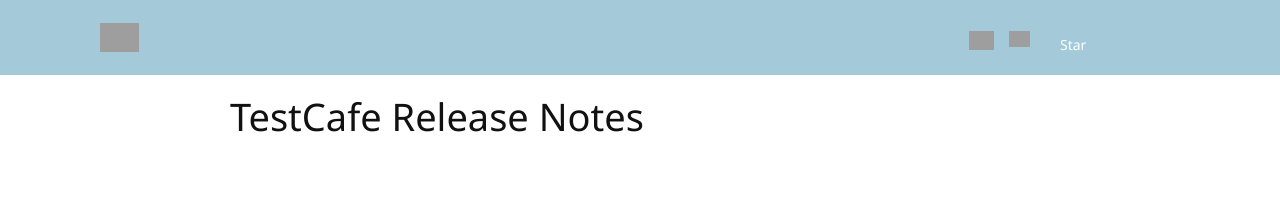
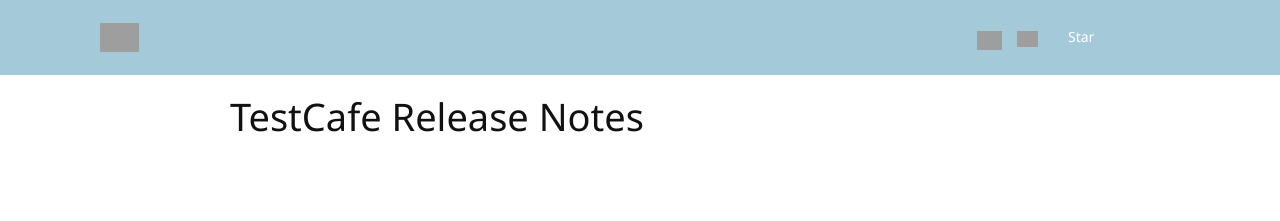
Before and after one commit to DevExpress/testcafe-gh-page-assets, a Jekyll site: the page built from src/blog/index.html, in a window 1280 px wide. Shown: the top 221 px of the page. Built offline with Jekyll 4.4.1, drawn with Linux system fonts in a browser that asks for light colours; nearby versions of some CDN libraries; Markdown is read by kramdown in place of the engine named in the settings; comment, search, counter and statistics services are not loaded; grey boxes are pictures that could not be loaded.

Commit message:
Make it look similar in Chrome and Firefox

```diff
--- a/src/_sass/_layout.scss
+++ b/src/_sass/_layout.scss
@@ -19,9 +19,11 @@
     }
 
     .star-button {
+        display: inline-block;
         height: 28px;
-        margin-left: 26px;
-        line-height: 1.5;
+        width: 112px;
+        margin: 0 0 2px 26px;
+        vertical-align: text-bottom;
     }
 
     .site-logo {
@@ -44,7 +46,7 @@
         display: inline-block;
         height: 21px;
         width: 25px;
-        margin: 31px 12px -2px 10px
+        margin: 31px 12px 0 10px;
     }
 
     #search-panel {
@@ -81,7 +83,6 @@
     display: inline-block;
     height: 21px;
     width: 21px;
-    margin-bottom: -2px;
     cursor: pointer;
 }
 
@@ -107,7 +108,6 @@
 }
 
 .site-nav {
-    line-height: 50px;
     float: right;
     height: 70px;
 
@@ -117,7 +117,7 @@
 
     .site-nav-tab {
         display: inline-block;
-        line-height: 1.5;
+        vertical-align: super;
         padding: 5px 15px 7px;
 
         @media (max-width: 1310px) {
@@ -513,11 +513,6 @@
     color: #b3b3b3;
 }
 
-.star-button {
-    display: inline-block;
-    width: 120px;
-}
-
 .cookie-notice {
     display: none;
     position: fixed;
```
